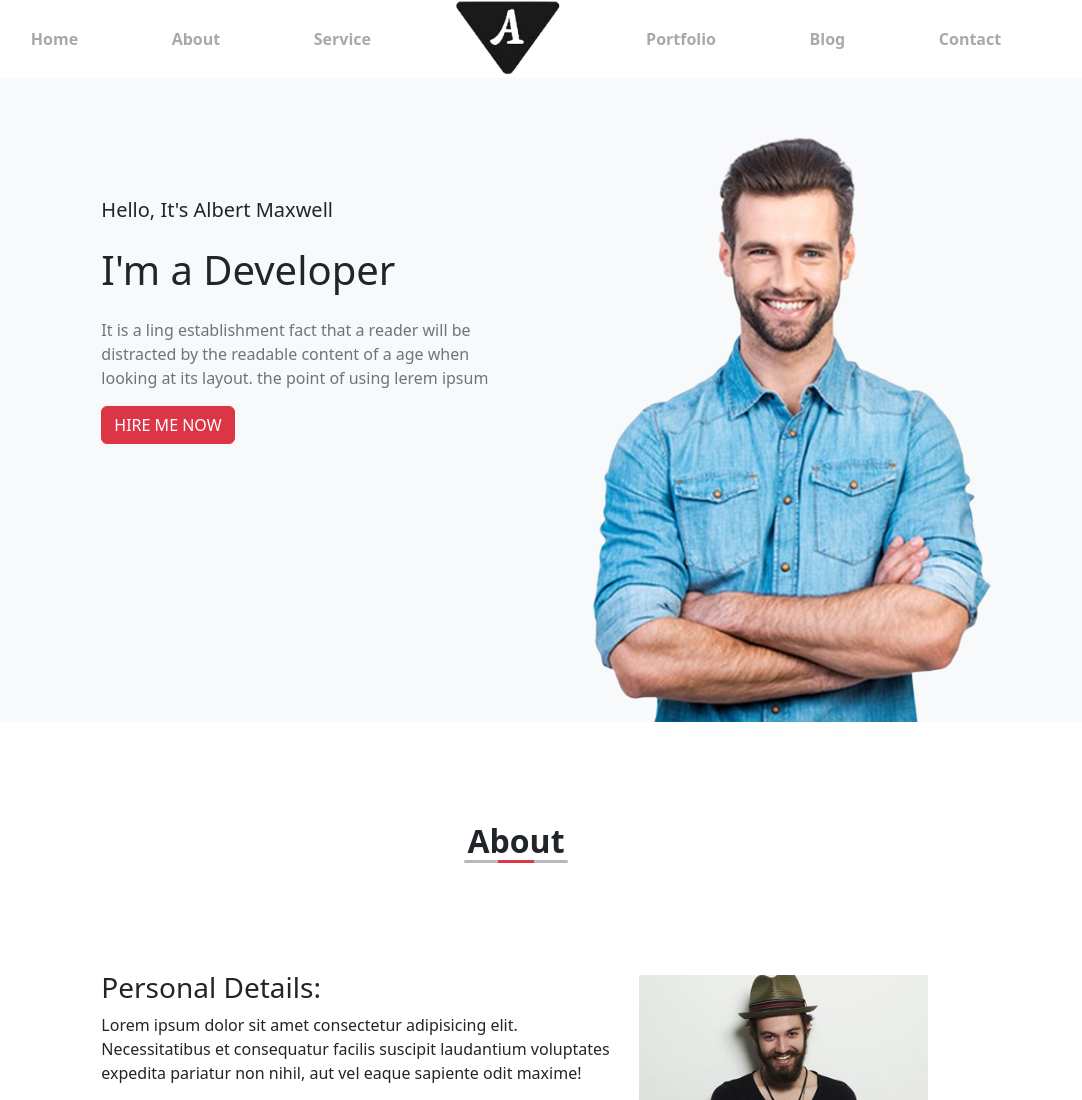
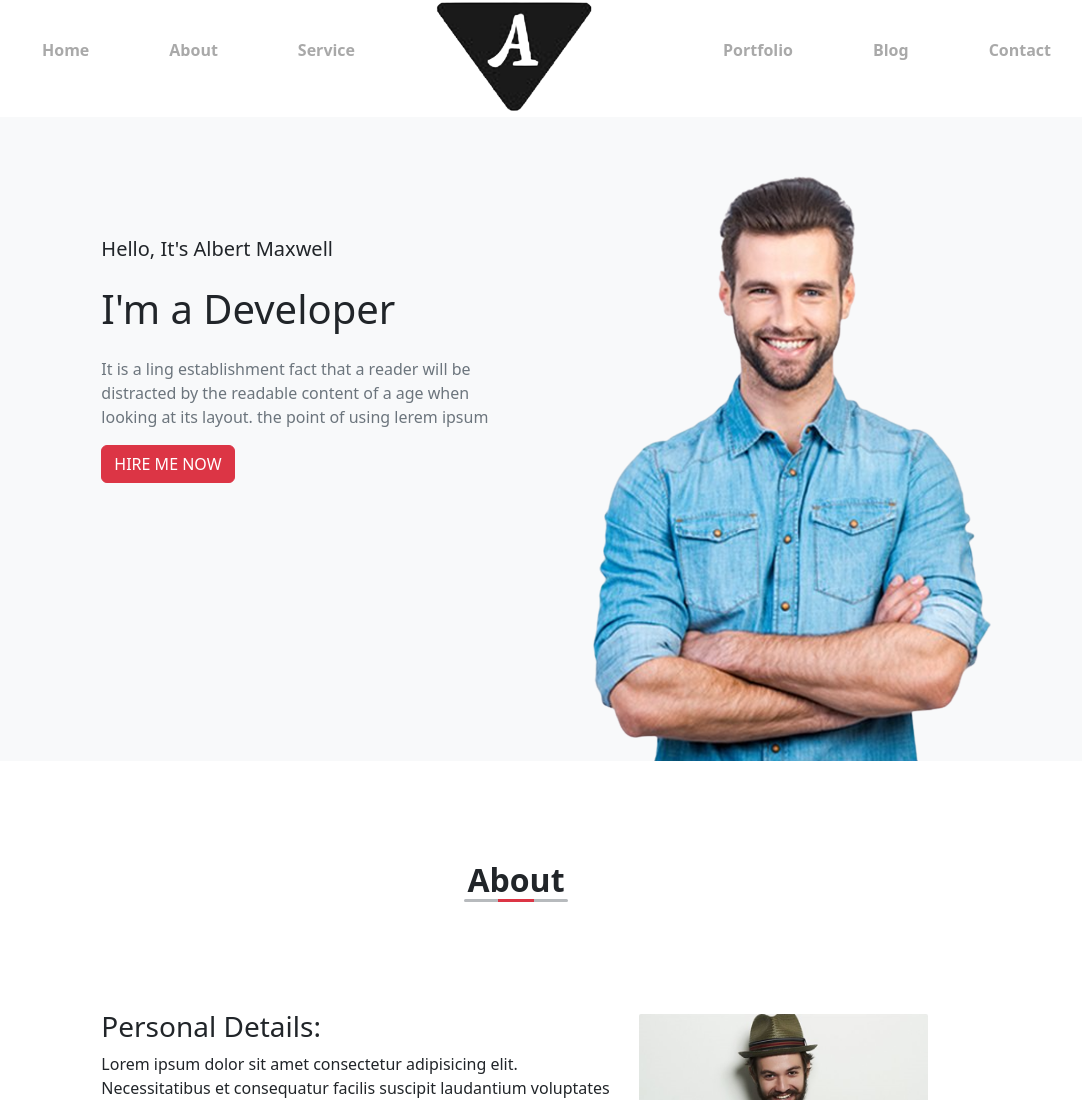
Before and after one commit to gsBullet/personal_portfolio, a plain HTML site: page index.html in a window 1280 px wide. Shown: the top 1100 px of the page, without its empty margins (124-1206 px from the left). Drawn offline with Linux system fonts and the light colour scheme.

Commit message:
header & nav problem solve , alll  ok

```diff
--- a/index.html
+++ b/index.html
@@ -16,30 +16,39 @@
     <section>
         <header>
             <div class="container-fluid bg-ligh header_option">
-                <ul class="px-5 mx-5 d-flex justify-content-around nav align-items-center text-secondary">
-                    <li>
+                <div class="logo text-center">
+                    <img class="img" src="./img/logo24.PNG" alt="">
+                </div>
+                <div class=" nav_bar">
+                    <ul class="d-flex nav justify-content-center  align-items-center text-secondary">
+                        <li class="pe-5">
                             <a class="nav-link   fw-bold" href="">Home</a>
                         </li>
-                    <li>
+                        <li class="pe-5">
                             <a class="nav-link  fw-bold " href="">About</a>
                         </li>
-                    <li>
+                        <li class="pe-5">
                             <a class=" nav-link  fw-bold" href="">Service</a>
                         </li>
-                    <li>
-                       <img class="img" src="./img/logo24.PNG" alt="">
+                        <li class="px-5">
+
                         </li>
-                    <li>
+                        <li class="px-5">
+
+                        </li>
+                        <li class="px-5"> </li>
+                        <li class="pe-5">
                             <a class="nav-link  fw-bold" href="">Portfolio</a>
                         </li>
-                    <li>
+                        <li class="pe-5">
                             <a class="nav-link fw-bold" href="">Blog</a>
                         </li>
-                    <li>
+                        <li class="pe-5">
                             <a class="nav-link fw-bold" href="">Contact</a>
                         </li>
 
                     </ul>
+                </div>
             </div>
         </header>
     </section>
--- a/style/style.css
+++ b/style/style.css
@@ -1,8 +1,19 @@
 .img{
-    width: 120px;
+    width: 180px;
 }
+.header_option{
+    position: relative;
+}
+.header_option .nav_bar{
+    position: absolute;
+    top: 30px;
+    left: 150px;
+
+}
+
 .header_option ul li a{
     color: darkgrey !important;
+    /* border: 1px solid red; */
 }
 .header_option ul li a:hover{
     color: red !important;
```
Lines whose indentation alone changed are shown as unchanged.
